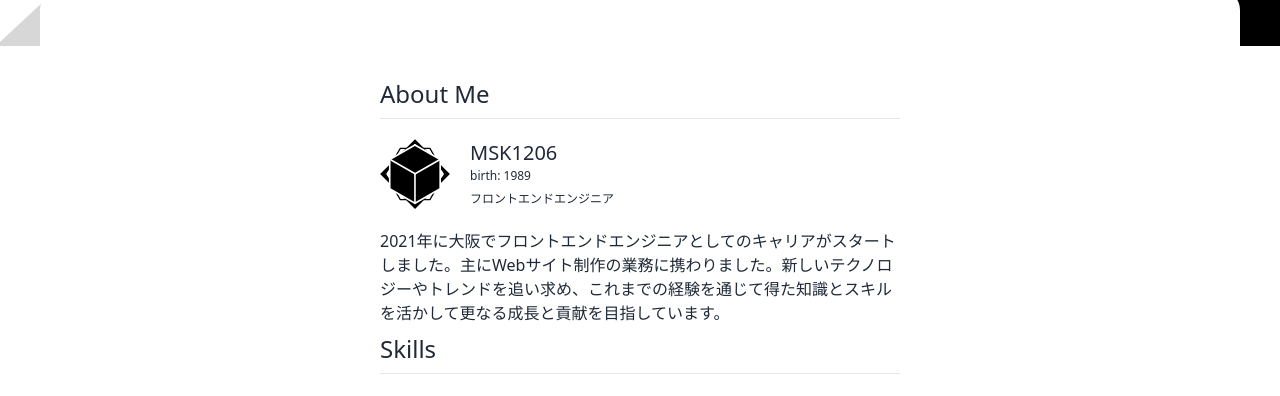
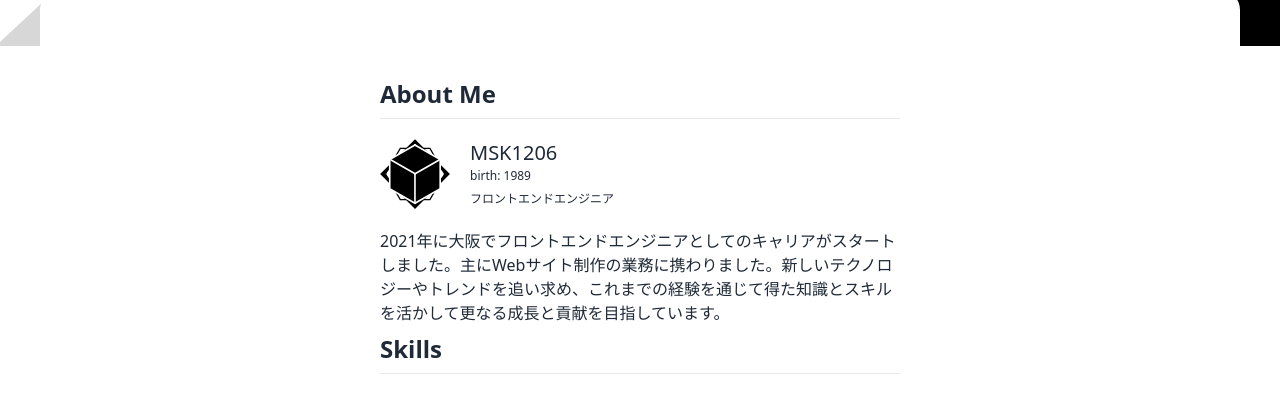
Before and after one commit to MSK1206/nextjs-typescript-tailwindcss-microcms-jamstack-app, a Next.js app: page /profile in a window 1280 px wide. Shown: the part 254-650 px from the top of the page. Built offline with nearby package versions, Linux system fonts and the light colour scheme; no server answers.

Commit message:
Fix: h1のfont-weight修正

```diff
--- a/src/app/_components/TableContents/index.tsx
+++ b/src/app/_components/TableContents/index.tsx
@@ -6,7 +6,7 @@ export default function TableContents({ tablContentsTtitle }: Props) {
   return (
     <>
       <div>
-        <h1 className="text-2xl pt-2 pb-2">{tablContentsTtitle}</h1>
+        <h1 className="text-2xl font-bold pt-2 pb-2">{tablContentsTtitle}</h1>
         <span className="pt-2 pb-2 w-[100%]" aria-hidden={true}>
           <hr />
         </span>
```
